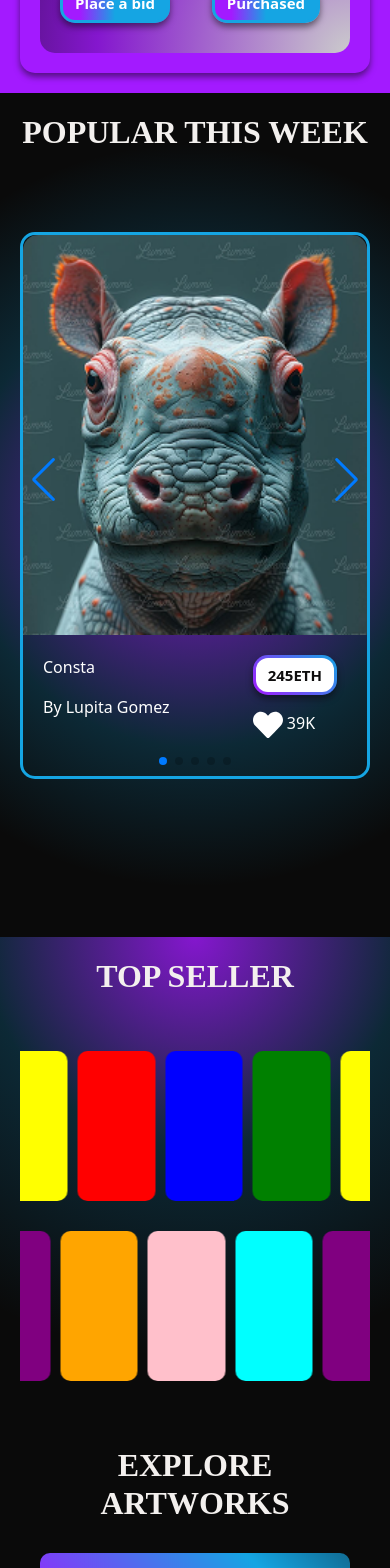
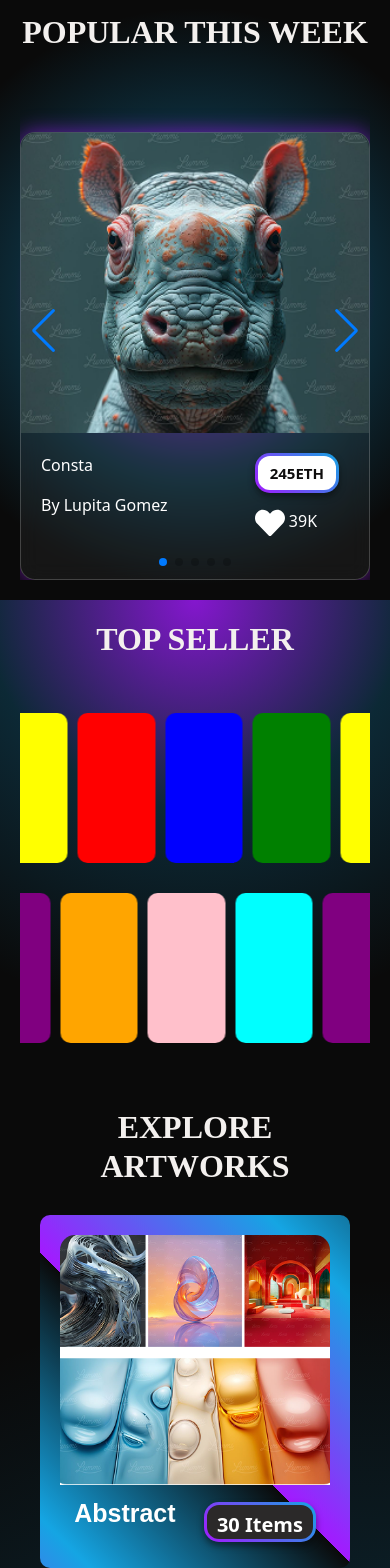
Before and after one commit to BeLaughter/Nftpage, a React (Vite) app: page / in a window 390 px wide. Shown: the part 1160-2728 px from the top of the page. Built offline with nearby package versions, Linux system fonts and the light colour scheme.

Commit message:
my changes commit

```diff
--- a/src/Components/Art.css
+++ b/src/Components/Art.css
@@ -7,13 +7,13 @@
   }
   .artimg {
     width: 100%;
-    height: 300px;
+    height: 250px;
     border-radius: 15px 15px 0 0;
     margin-bottom: 10px;
   }
   .art-img {
     width: 100%;
-    height: 300px;
+    height: 250px;
     object-fit: cover;
     border-radius: 15px 15px 0 0;
     margin-bottom: 10px;
--- a/src/Components/Body.css
+++ b/src/Components/Body.css
@@ -21,7 +21,7 @@
   }
   .squ {
     width: 100%;
-    height: 400px;
+    height: 300px;
   }
   .sqb {
     margin: 20px;
@@ -29,7 +29,7 @@
   }
   .imgbody {
     width: 100%;
-    height: 400px;
+    height: 300px;
     object-fit: cover;
   }
   .row3 {
--- a/src/Components/Footer.css
+++ b/src/Components/Footer.css
@@ -42,7 +42,7 @@
     font-weight: bold;
     font-family: "poppings", sans-serif;
     padding: 0px 10px;
-    font-size: 1.5rem;
+    font-size: 1rem;
   }
 }
 
--- a/src/Components/Footer.jsx
+++ b/src/Components/Footer.jsx
@@ -110,13 +110,13 @@
         </div>
       </div>
       <hr></hr>
-      <h5 className="text-center">
+      <h6 className="text-center">
         © 2025{" "}
         <span className="navnd2">
           Play<span className="grad">NFT</span>.
         </span>
         All Rights Reserved.Designed by BLACKFIRE
-      </h5>
+      </h6>
     </div>
   );
 };
--- a/src/Components/Slide.css
+++ b/src/Components/Slide.css
@@ -4,15 +4,18 @@
   .slide {
     padding: 20px;
     color: white;
-    height: 100vh;
+    height: auto;
   }
   .slidecard {
     margin-top: 50px;
     width: 100%;
     height: auto;
     border-radius: 15px;
-    border: 3px solid #15a5e3;
-    background-color: transparent;
+    padding-bottom: 5px;
+    background: rgba(255, 255, 255, 0.05); /* Subtle transparency */
+    backdrop-filter: blur(10px); /* Glass effect */
+    border: 1px solid rgba(255, 255, 255, 0.2); /* Soft border */
+    box-shadow: 0 0 20px rgba(163, 26, 255, 0.6); /* Glow effect */
   }
   .slidetext {
     margin: 20px;
@@ -20,13 +23,13 @@
   }
   .slideimg {
     width: 100%;
-    height: 400px;
+    height: 300px;
     border-radius: 15px 15px 0 0;
     margin-bottom: 10px;
   }
   .slide-img {
     width: 100%;
-    height: 400px;
+    height: 300px;
     object-fit: cover;
     border-radius: 15px 15px 0 0;
     margin-bottom: 10px;
```
